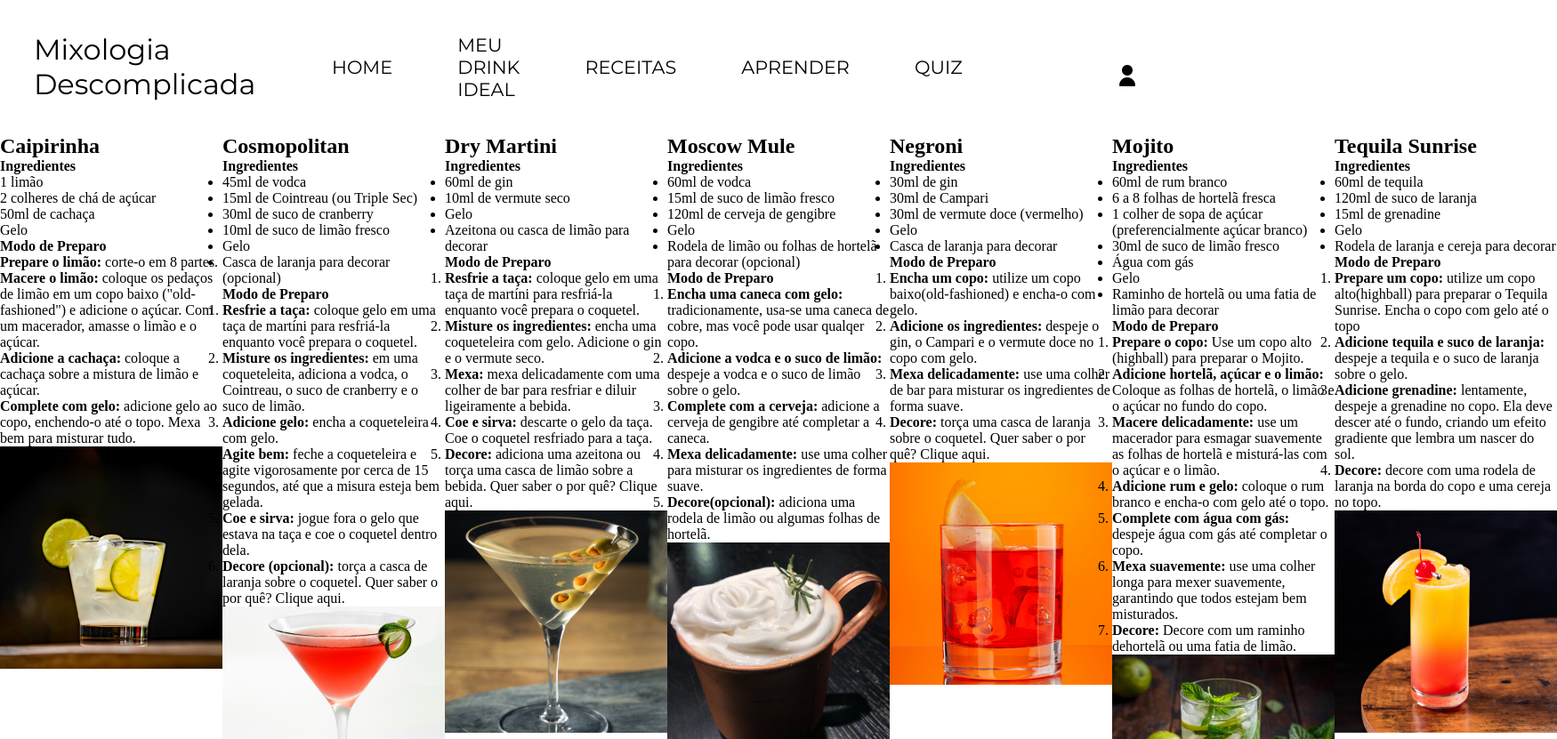
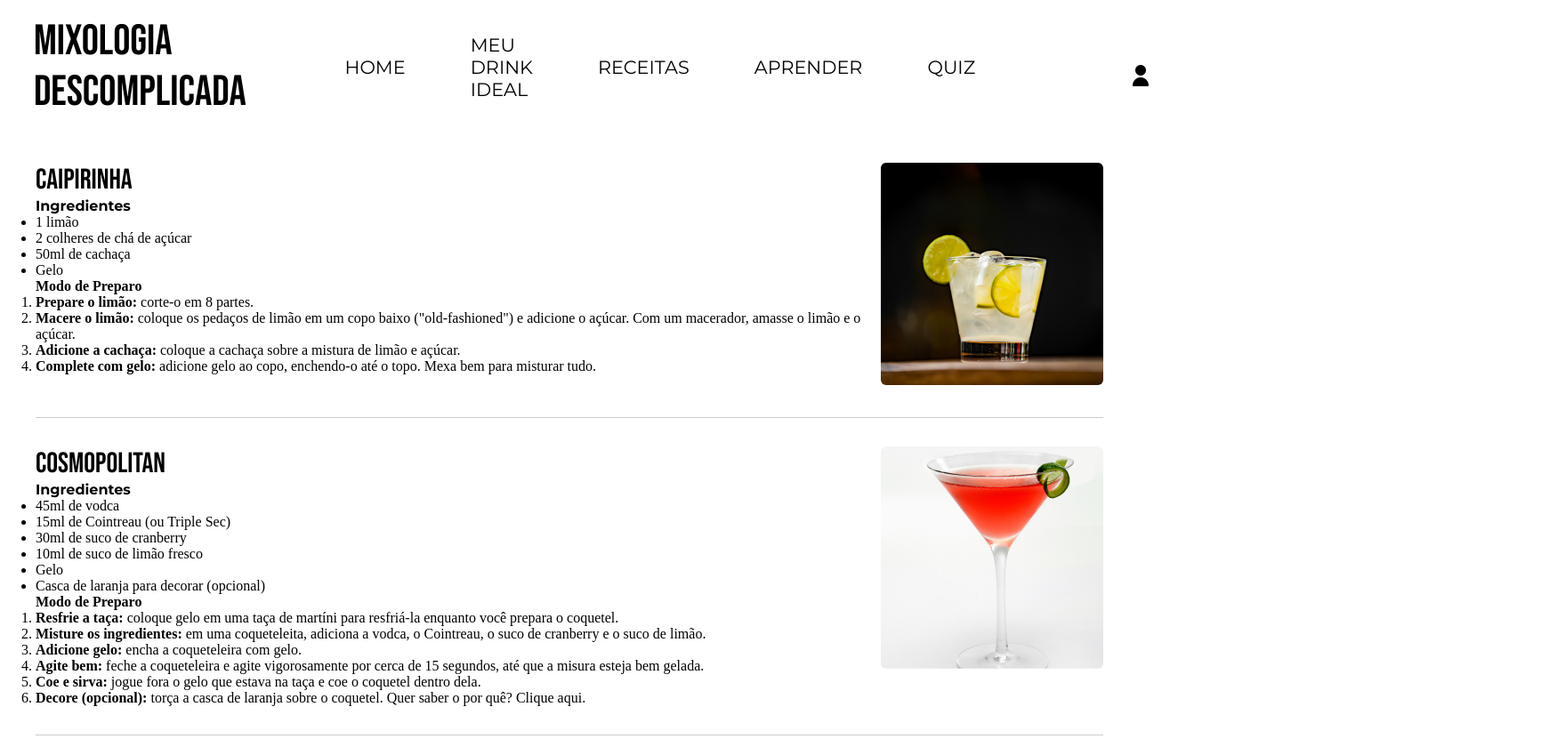
Before and after one commit to BrendaDantas/MixologiaDescomplicada, a plain HTML site: page receitas.html in a window 1280 px wide. Shown: the top 831 px of the page at 89% size, 1750 px wide, since content can reach past the window. Drawn offline with Linux system fonts and the light colour scheme.

Commit message:
Ajustando peso da logo

```diff
--- a/receitas.html
+++ b/receitas.html
@@ -26,8 +26,8 @@
     <main class="receitas">
         <div class="receita">
             <section class="receitas__conteudo">
-                <h2 class="caipirinha">Caipirinha</h2>
-                <p>
+                <h2 class="receitas__conteudo__drink">Caipirinha</h2>
+                <p class="receitas__conteudo__preparo">
                     <strong>Ingredientes</strong>
                     <ul class="ingredientes">
                         <li>1 limão</li>
@@ -50,8 +50,8 @@
         </div>
         <div class="receita">
             <section class="receitas__conteudo">
-                <h2 class="cosmopolitan">Cosmopolitan</h2>
-                <p>
+                <h2 class="receitas__conteudo__drink">Cosmopolitan</h2>
+                <p class="receitas__conteudo__preparo">
                     <strong>Ingredientes</strong>
                     <ul class="ingredientes">
                         <li>45ml de vodca</li>
@@ -78,8 +78,8 @@
         </div>
         <div class="receita">
             <section class="receitas__conteudo">
-                <h2 class="dry-martini">Dry Martini</h2>
-                <p>
+                <h2 class="receitas__conteudo__drink">Dry Martini</h2>
+                <p class="receitas__conteudo__preparo">
                     <strong>Ingredientes</strong>
                     <ul class="ingredientes">
                         <li>60ml de gin</li>
@@ -104,8 +104,8 @@
         </div>
         <div class="receita">
             <section class="receitas__conteudo">
-                <h2 class="moscow-mule">Moscow Mule</h2>
-                <p>
+                <h2 class="receitas__conteudo__drink">Moscow Mule</h2>
+                <p class="receitas__conteudo__preparo">
                     <strong>Ingredientes</strong>
                     <ul class="ingredientes">
                         <li>60ml de vodca</li>
@@ -130,8 +130,8 @@
         </div>
         <div class="receita">
             <section class="receitas__conteudo">
-                <h2 class="negroni">Negroni</h2>
-                <p>
+                <h2 class="receitas__conteudo__drink">Negroni</h2>
+                <p class="receitas__conteudo__preparo">
                     <strong>Ingredientes</strong>
                     <ul class="ingredientes">
                         <li>30ml de gin</li>
@@ -155,8 +155,8 @@
         </div>
         <div class="receita">
             <section class="receitas__conteudo">
-                <h2 class="mojito">Mojito</h2>
-                <p>
+                <h2 class="receitas__conteudo__drink">Mojito</h2>
+                <p class="receitas__conteudo__preparo">
                     <strong>Ingredientes</strong>
                     <ul class="ingredientes">
                         <li>60ml de rum branco</li>
@@ -185,8 +185,8 @@
         </div>
         <div class="receita">
             <section class="receitas__conteudo">
-                <h2 class="tequila-sunrise">Tequila Sunrise</h2>
-                <p>
+                <h2 class="receitas__conteudo__drink">Tequila Sunrise</h2>
+                <p class="receitas__conteudo__preparo">
                     <strong>Ingredientes</strong>
                     <ul class="ingredientes">
                         <li>60ml de tequila</li>
--- a/styles/style.css
+++ b/styles/style.css
@@ -1,4 +1,7 @@
-@import url('https://fonts.googleapis.com/css2?family=Krona+One&family=Montserrat:ital,wght@0,100..900;1,100..900&display=swap');
+/*@import url('https://fonts.googleapis.com/css2?family=Krona+One&family=Montserrat:ital,wght@0,100..900;1,100..900&display=swap');
+*/
+@import url('https://fonts.googleapis.com/css2?family=Bebas+Neue&family=Montserrat:ital,wght@0,100..900;1,100..900&display=swap');
+
 
 * {
     margin: 0;
@@ -19,14 +22,16 @@ body {
     display: flex;
     align-items: center;
     gap: 3rem;
+    font-family: "Montserrat", sans-serif;
 }
 
 .logo__cabecalho {
     margin: 0% 7% 0% 2%;
+    padding: 1%;
+    font-family: "Bebas Neue", sans-serif;
     text-decoration: none;
-    font-family: "Montserrat", sans-serif;
     font-weight: 400;
-    font-size: 2rem;
+    font-size: 3rem;
     color: #000000;
 }
 
--- a/styles/styles_receitas.css
+++ b/styles/styles_receitas.css
@@ -1,4 +1,4 @@
-@import url('https://fonts.googleapis.com/css2?family=Krona+One&family=Montserrat:ital,wght@0,100..900;1,100..900&display=swap');
+@import url('https://fonts.googleapis.com/css2?family=Bebas+Neue&family=Montserrat:ital,wght@0,100..900;1,100..900&display=swap');
 
 * {
     margin: 0;
@@ -23,10 +23,11 @@ body {
 }
 
 .logo__cabecalho {
-    margin: 0% 2% 0% 2%;
+    margin: 0% 4% 0% 2%;
+    font-family: "Bebas Neue", sans-serif;
     text-decoration: none;
     font-weight: 400;
-    font-size: 2rem;
+    font-size: 3rem;
     color: #000000;
 }
 
@@ -51,12 +52,51 @@ body {
 
 .receitas {
     display: flex;
-    flex-direction: row;
+    flex-direction: column;
+    align-items: center;
+    padding: 2em 1em;
+}
+
+.receita {
+    display: flex;
+    max-width: 1200px;
+    width: 100%;
+    margin-bottom: 2em;
+    border-bottom: 1px solid #ccc;
+    padding-bottom: 2em;
 }
 
 .receitas__conteudo {
-    display: flex;
-    flex-direction: column;
+    flex: 1;
+    padding-right: 1em;
+}
+
+.receitas__imagem img {
+    max-width: 100%;
+    height: auto;
+    border-radius: 6px;
+}
+
+.ingredientes {
+    padding: 0;
+}
+
+.receitas__conteudo__drink {
+    font-size: 2em;
+    font-family: "Bebas Neue", sans-serif;
+    font-weight: 400;
+}
+
+.receitas__conteudo__preparo {
+    font-family: "Montserrat", sans-serif;
+    font-weight: 400;
+    font-size: 1em;
+}
+
+.receitas__conteudo__preparo ul,
+.receitas__conteudo__preparo li {
+    font-family: "Montserrat", sans-serif;
+    color: red;
 }
 
 /*media queries*/
```
